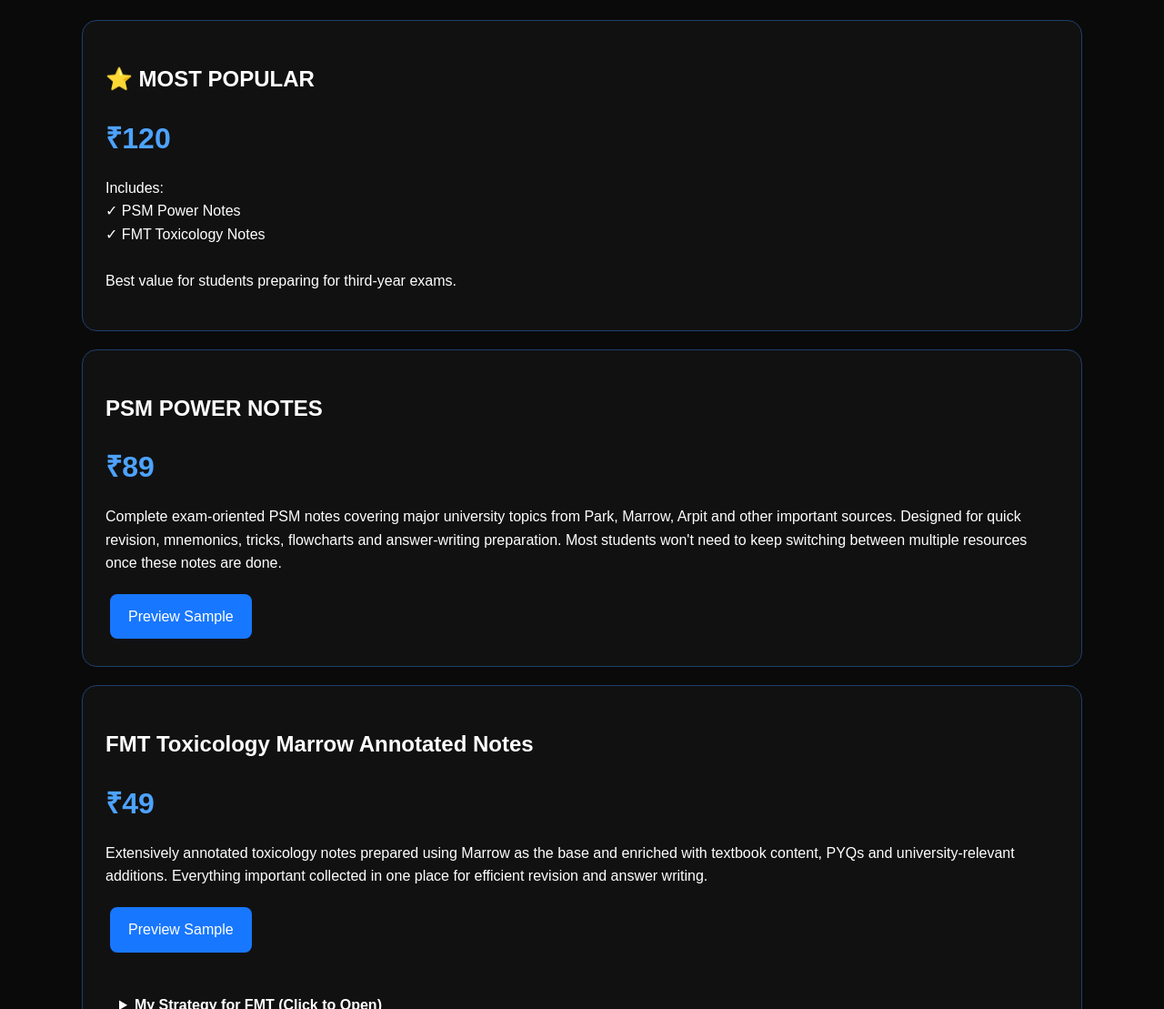
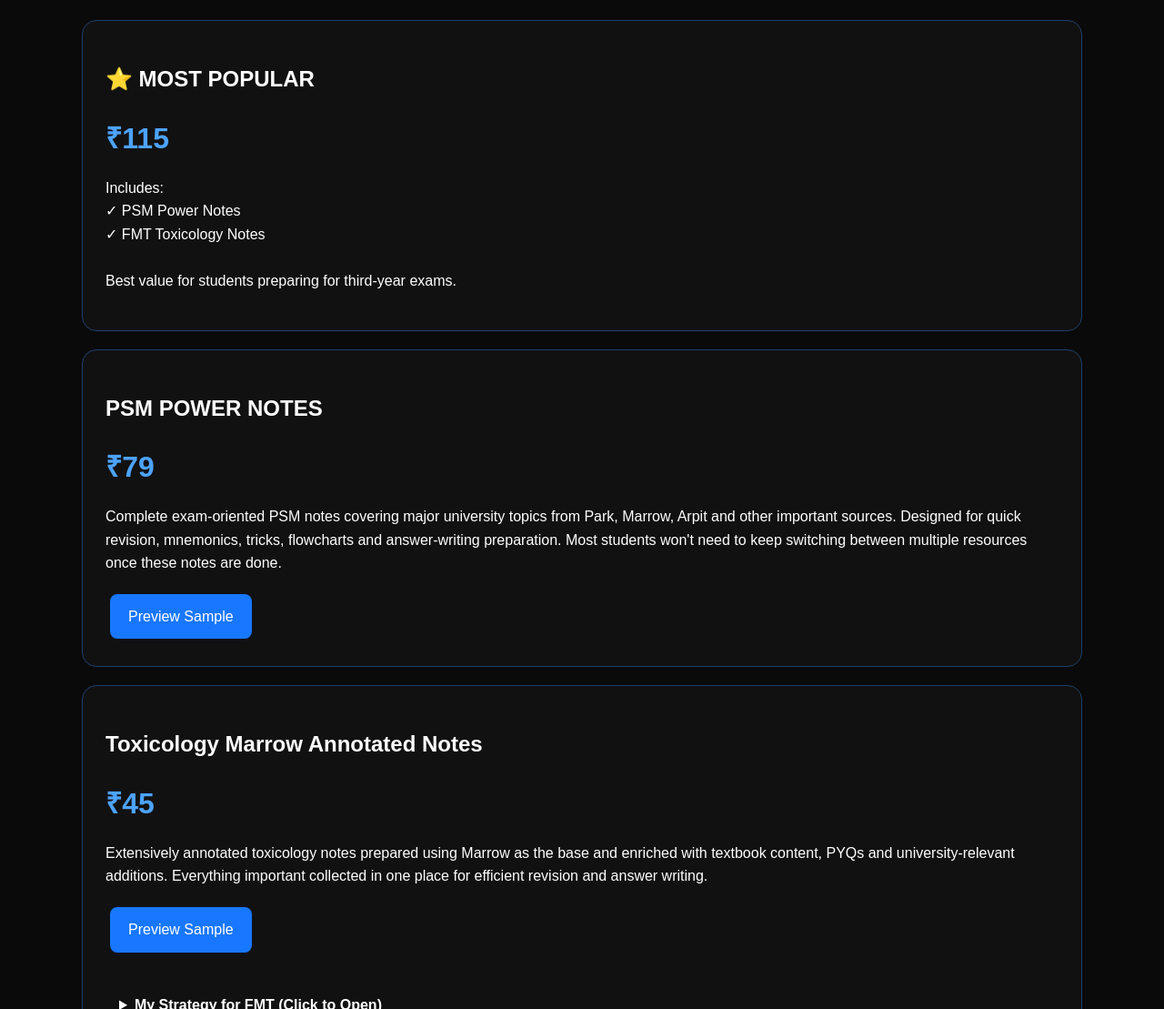
Before and after one commit to kanvar25/Notes-by-Kanvar, a plain HTML site: page index.html in a window 1280 px wide. Shown: the part 380-1489 px from the top of the page at 91% size. Drawn offline with Linux system fonts and the light colour scheme.

Commit message:
Update index.html

```diff
--- a/index.html
+++ b/index.html
@@ -34,7 +34,7 @@ button{background:#1877ff;color:white;border:none;padding:10px 15px;border-radiu
 <div class="card">
   <h2>⭐ MOST POPULAR</h2>
 
-  <div class="price">₹120</div>
+  <div class="price">₹115</div>
 
   <p>
     Includes:
@@ -47,7 +47,7 @@ button{background:#1877ff;color:white;border:none;padding:10px 15px;border-radiu
 </div>
 <div class="card">
 <h2>PSM POWER NOTES</h2>
-<div class="price">₹89</div>
+<div class="price">₹79</div>
 <p>
 Complete exam-oriented PSM notes covering major university topics from Park, Marrow, Arpit and other important sources. Designed for quick revision, mnemonics, tricks, flowcharts and answer-writing preparation. Most students won't need to keep switching between multiple resources once these notes are done.
 </p>
@@ -55,8 +55,8 @@ Complete exam-oriented PSM notes covering major university topics from Park, Mar
 </div>
 
 <div class="card">
-<h2>FMT Toxicology Marrow Annotated Notes</h2>
-<div class="price">₹49</div>
+<h2>Toxicology Marrow Annotated Notes</h2>
+<div class="price">₹45</div>
 <p>
 Extensively annotated toxicology notes prepared using Marrow as the base and enriched with textbook content, PYQs and university-relevant additions. Everything important collected in one place for efficient revision and answer writing.
 </p>
```
